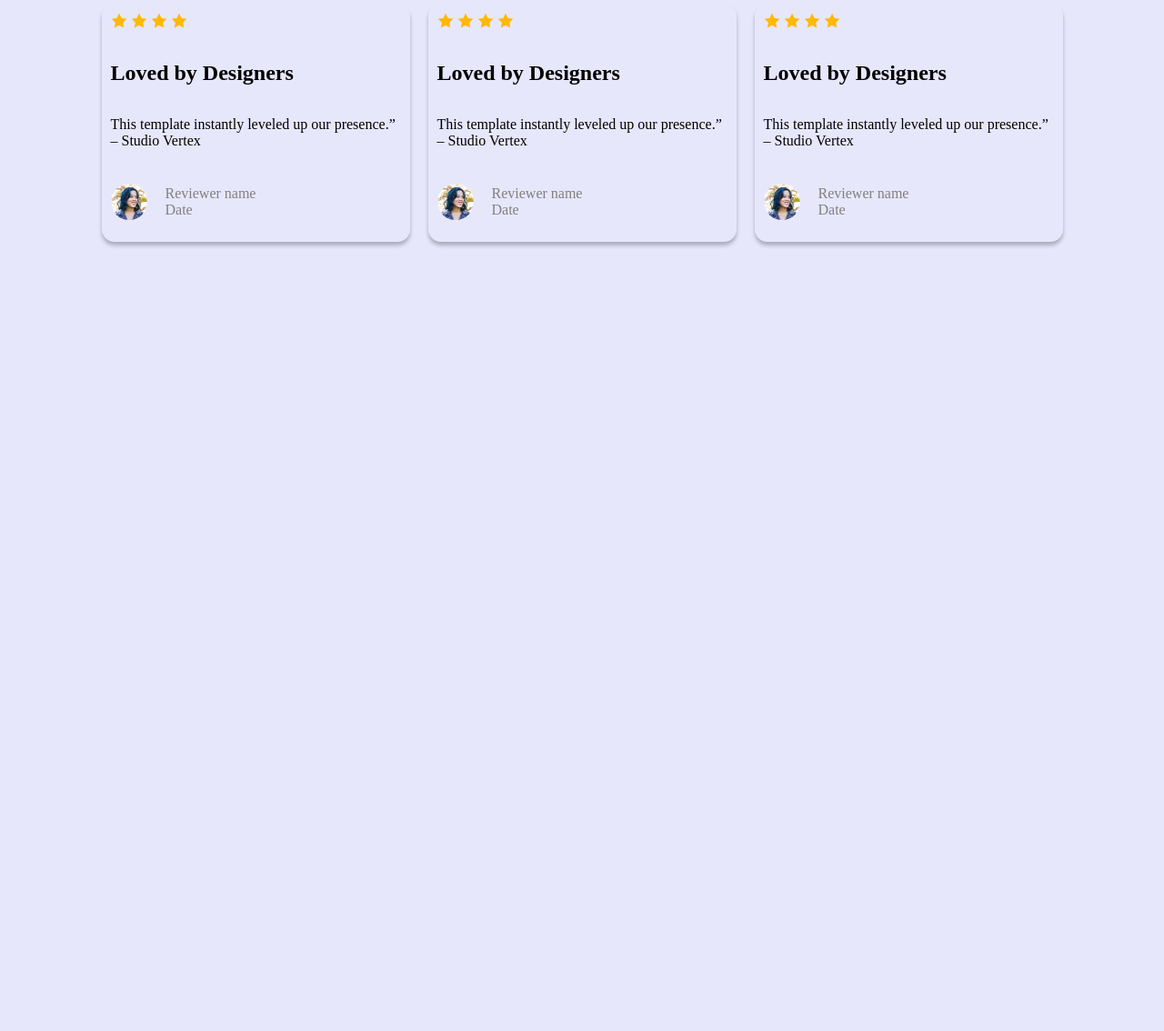
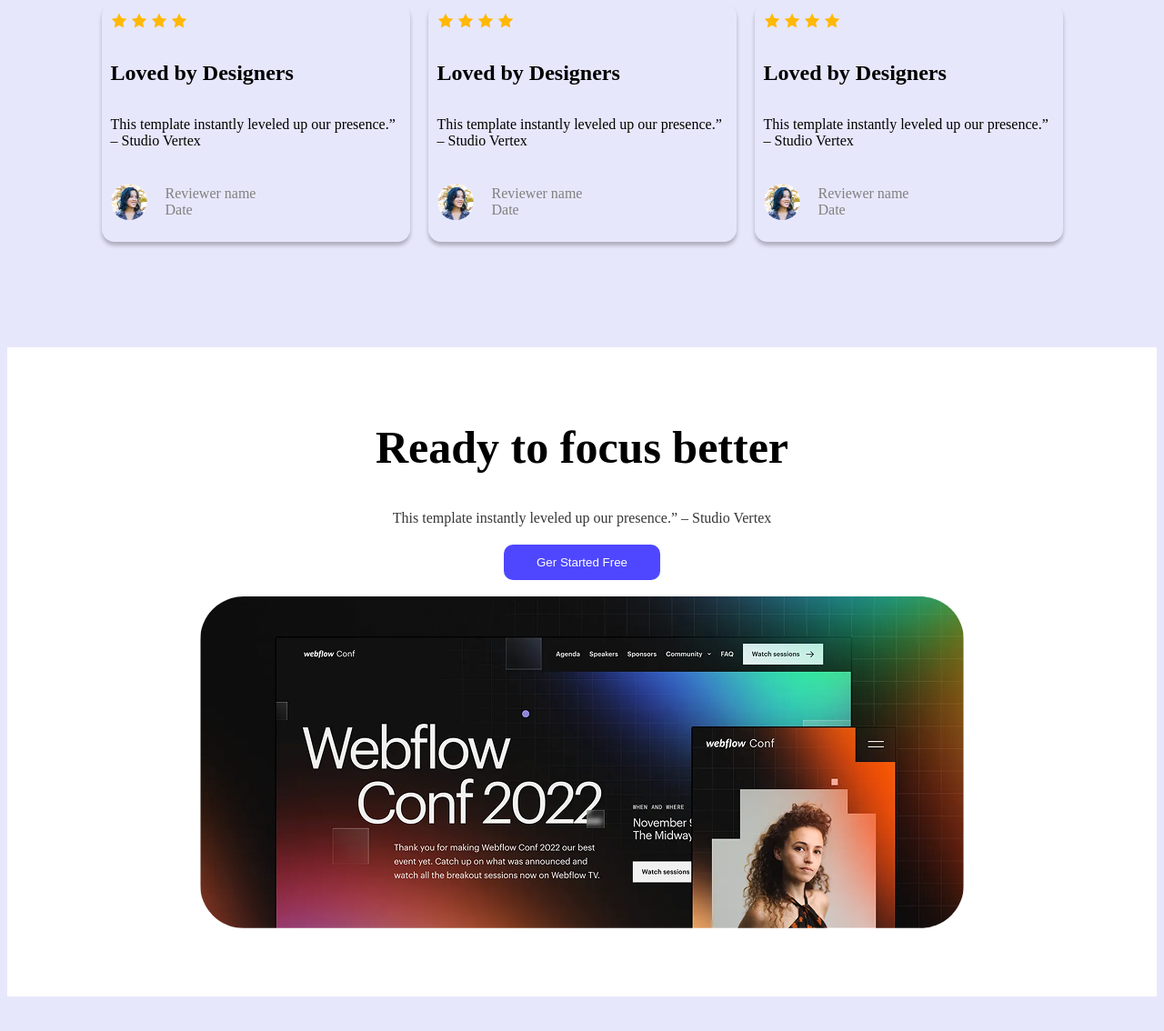
Before and after one commit to RakibulIslam-git/assignment-web-flow, a plain HTML site: page index.html in a window 1280 px wide. Shown: the part 1878-3012 px from the top of the page at 91% size. Before the commit the page ends 2152 px from the top, so only its background shows below. Drawn offline with Linux system fonts and the light colour scheme.

Commit message:
added a section title & description & image in center in section part

```diff
--- a/index.html
+++ b/index.html
@@ -103,6 +103,18 @@
             </div>
         </section>
 
+        <section class="better">
+
+                <h3 class="section-title">Ready to focus better</h3>
+                <p class="section-description">This template instantly leveled up our presence.” – Studio Vertex</p>
+                <button class="btn-primary">Ger Started Free</button>
+                <br>
+                <br>
+
+                <img class="web-image" src="Assets/wc-big.png" alt="">
+
+        </section>
+
     </main>
 
     <footer>
--- a/styles/web-flow.css
+++ b/styles/web-flow.css
@@ -197,3 +197,29 @@ main section{
     padding-left: 20px;
     color: gray;
 }
+
+/* Better section Styles */
+.better{
+    max-width: 1700px;
+    text-align: center;
+    background-color: white;
+    padding: 71px 150px;
+}
+.section-title{
+    font-weight: bold;
+    font-size: 50px;
+    margin-top: 10px;
+    margin-bottom: 10px;
+}
+.section-description{
+    font-size: 16px;
+    color: #363636;
+    margin-top: 40px;
+    margin-bottom: 20px;
+
+}
+.web-image{
+    width: 840px;
+    height: 365px;
+    border-radius: 48px;
+}
```
